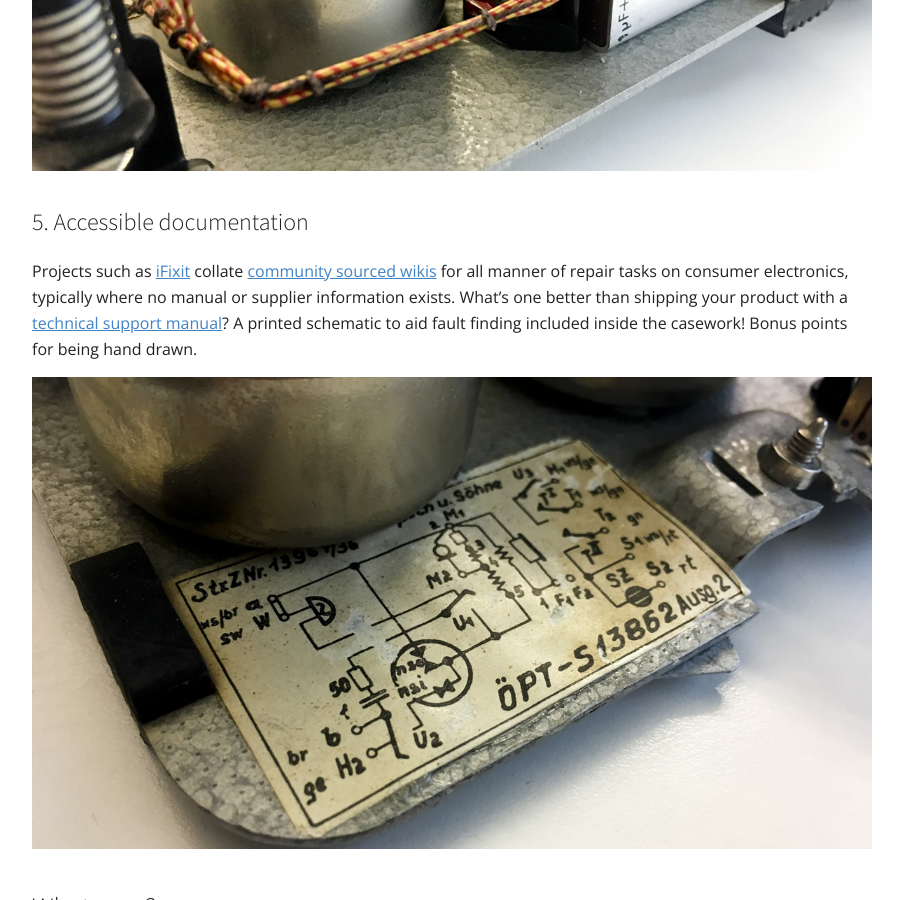
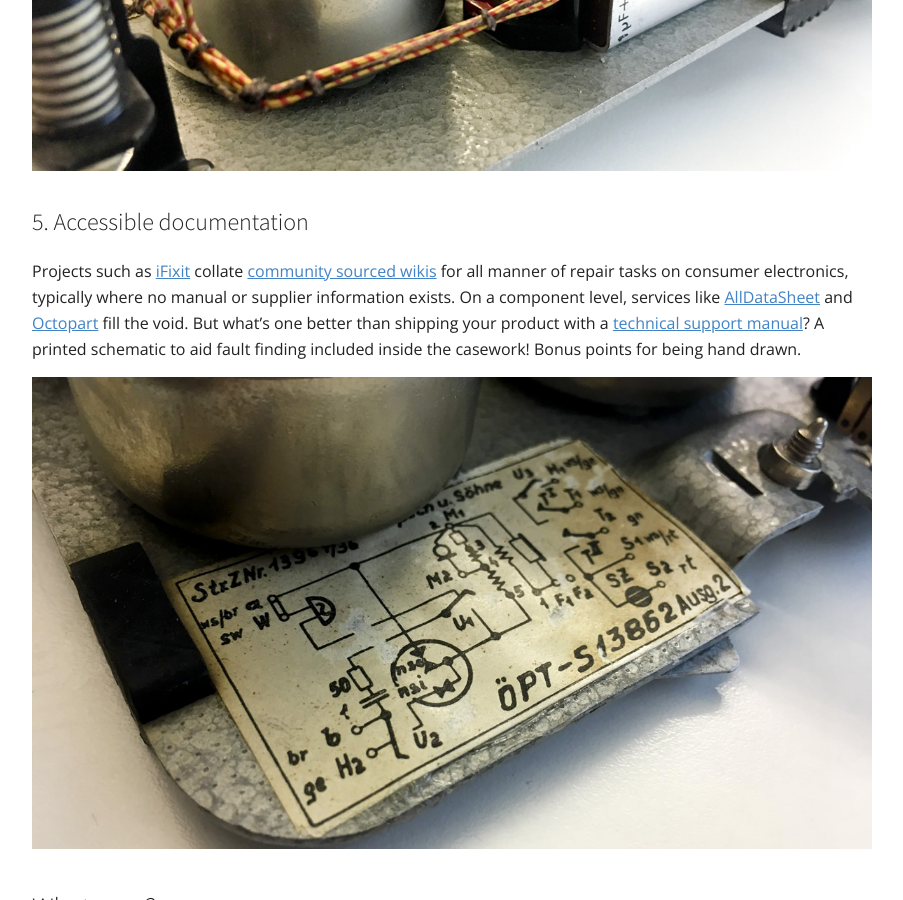
Before and after one commit to gcsalzburg/gcsalzburg.github.io, a Jekyll site: the page built from _posts/2017-11-22-Manufacturing.md, in a window 1280 px wide and 900 px high, scrolled down 4967 px. Shown: the whole window, without its empty margins (148-1051 px from the left). Built offline with Jekyll 4.4.1, drawn with Linux system fonts in a browser that asks for light colours.

Commit message:
Add links to manufacturing post

```diff
--- a/_posts/2017-11-22-Manufacturing.md
+++ b/_posts/2017-11-22-Manufacturing.md
@@ -62,7 +62,7 @@ These wiring looms might not have much colour variety in the cabling, but they a
 
 ### 5. Accessible documentation ###
 
-Projects such as [iFixit](https://www.ifixit.com/) collate [community sourced wikis](https://www.youtube.com/watch?v=dMwLUnd_ydI) for all manner of repair tasks on consumer electronics, typically where no manual or supplier information exists. What's one better than shipping your product with a [technical support manual](https://archive.org/details/computermanuals)? A printed schematic to aid fault finding included inside the casework! Bonus points for being hand drawn.
+Projects such as [iFixit](https://www.ifixit.com/) collate [community sourced wikis](https://www.youtube.com/watch?v=dMwLUnd_ydI) for all manner of repair tasks on consumer electronics, typically where no manual or supplier information exists. On a component level, services like [AllDataSheet](https://www.alldatasheet.com/) and [Octopart](https://octopart.com/) fill the void. But what's one better than shipping your product with a [technical support manual](https://archive.org/details/computermanuals)? A printed schematic to aid fault finding included inside the casework! Bonus points for being hand drawn.
 
 ![Hand drawn schematic](/images/posts/Manufacturing/label.jpg)
 
```
